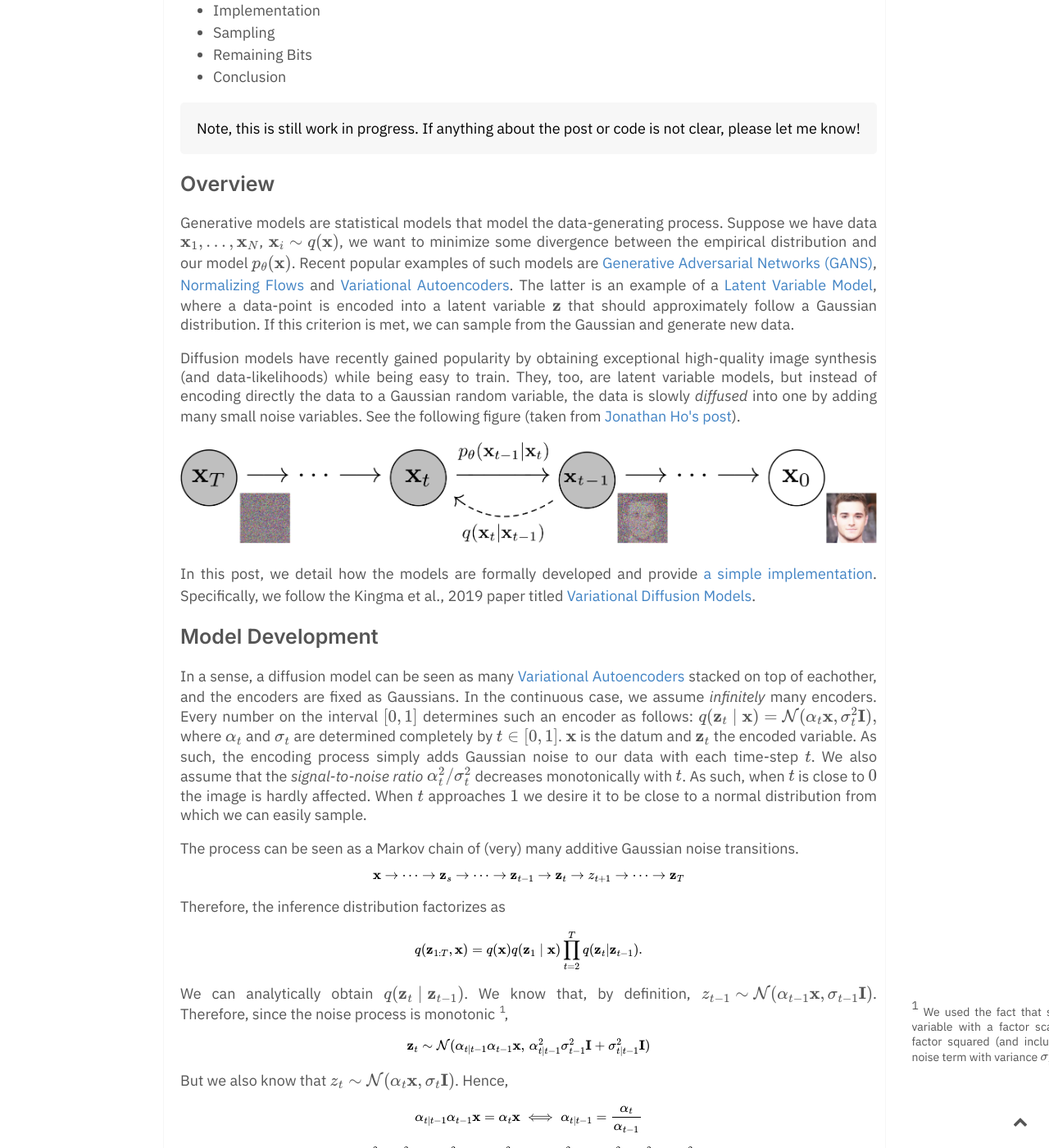
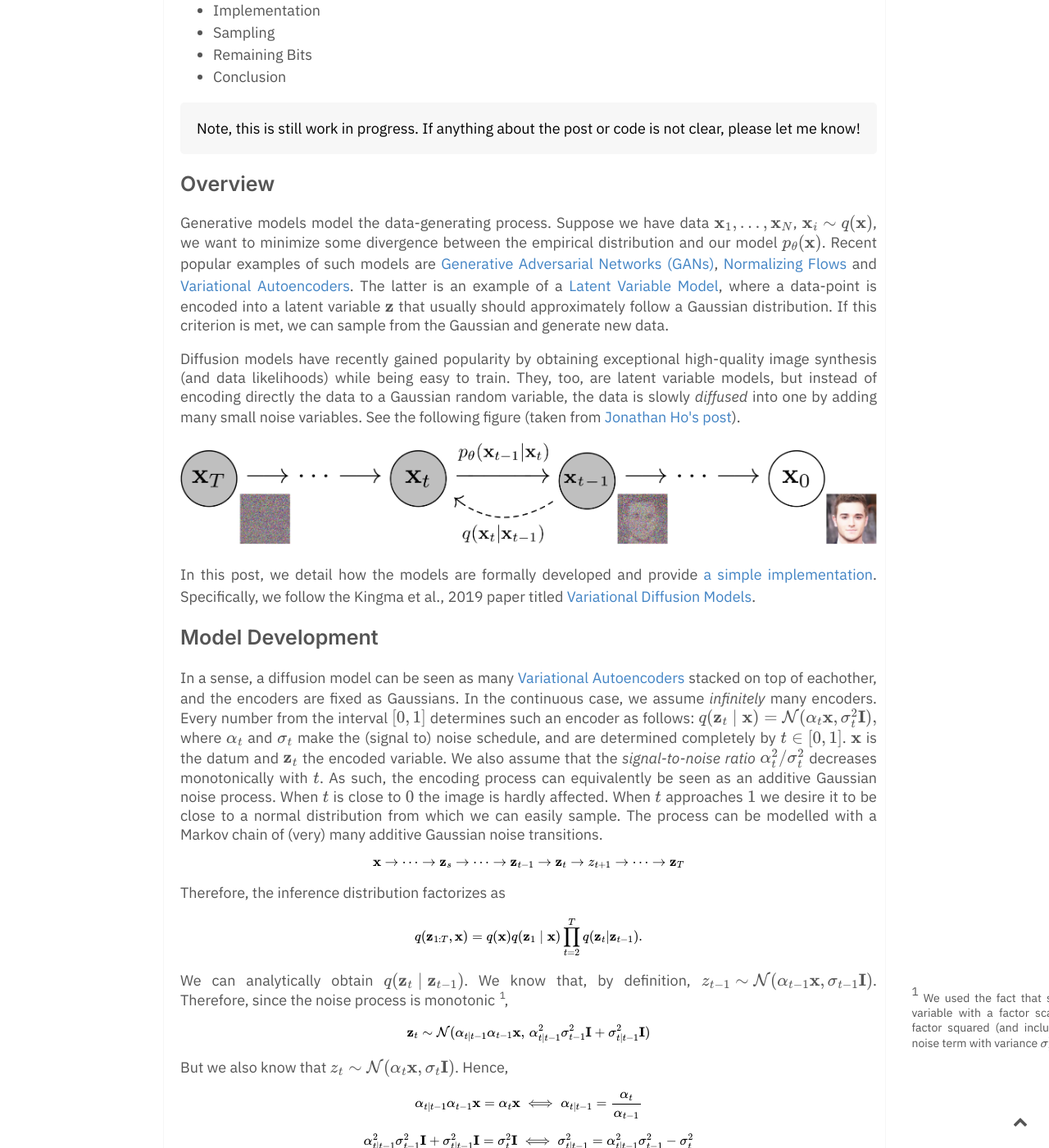
Before and after one commit to DavidRuhe/DavidRuhe.github.io, a Jekyll site: the page built from _notes/Variational Diffusion Models.md, in a window 1280 px wide and 1400 px high, scrolled down 583 px. Shown: the whole window at 82% size. Built offline with Jekyll 4.4.1, drawn with Linux system fonts in a browser that asks for light colours; formulas are drawn with MathJax 3; comment, search, counter and statistics services are not loaded; some of the changed text lies outside the part shown.

Commit message:
update blog

```diff
--- a/_notes/Variational Diffusion Models.md
+++ b/_notes/Variational Diffusion Models.md
@@ -7,21 +7,20 @@
 ---
 [[Note, this is still work in progress. If anything about the post or code is not clear, please let me know!::wrap]]
 ## Overview
-Generative models are statistical models that model the data-generating process. Suppose we have data $\{\mathbf x_1, \dots, \mathbf x_N\}$, $\mathbf x_i \sim q(\mathbf x)$, we want to minimize some divergence between the empirical distribution and our model $p_\theta(\mathbf x)$. Recent popular examples of such models are [Generative Adversarial Networks (GANS)](), [Normalizing Flows]() and [[Variational Autoencoder|Variational Autoencoders]]. The latter is an example of a [[Latent Variable Model]], where a data-point is encoded into a latent variable $\mathbf z$ that should approximately follow a Gaussian distribution. If this criterion is met, we can sample from the Gaussian and generate new data.
+Generative models model the data-generating process. Suppose we have data $\{\mathbf x_1, \dots, \mathbf x_N\}$, $\mathbf x_i \sim q(\mathbf x)$, we want to minimize some divergence between the empirical distribution and our model $p_\theta(\mathbf x)$. Recent popular examples of such models are [Generative Adversarial Networks (GANs)](), [Normalizing Flows]() and [[Variational Autoencoder|Variational Autoencoders]]. The latter is an example of a [[Latent Variable Model]], where a data-point is encoded into a latent variable $\mathbf z$ that usually should approximately follow a Gaussian distribution. If this criterion is met, we can sample from the Gaussian and generate new data.
 
-Diffusion models have recently gained popularity by obtaining exceptional high-quality image synthesis (and data-likelihoods) while being easy to train. They, too, are latent variable models, but instead of encoding directly the data to a Gaussian random variable, the data is slowly *diffused* into one by adding many small noise variables. See the following figure (taken from [Jonathan Ho's post](https://hojonathanho.github.io/diffusion/)).
+Diffusion models have recently gained popularity by obtaining exceptional high-quality image synthesis (and data likelihoods) while being easy to train. They, too, are latent variable models, but instead of encoding directly the data to a Gaussian random variable, the data is slowly *diffused* into one by adding many small noise variables. See the following figure (taken from [Jonathan Ho's post](https://hojonathanho.github.io/diffusion/)).
 
 ![Figure 1](/assets/img/pgm_diagram_xarrow.png)
 
-In this post, we detail how the models are formally developed and provide [a simple implementation](https://github.com/DavidRuhe/simple-variational-diffusion-models). Specifically, we follow the Kingma et al., 2019 paper titled [Variational Diffusion Models]().
+In this post, we detail how the models are formally developed and provide [a simple implementation](https://github.com/DavidRuhe/simple-variational-diffusion-models). Specifically, we follow the Kingma et al., 2019 paper titled [Variational Diffusion Models](https://arxiv.org/abs/2107.00630).
 
 
 ## Model Development
-In a sense, a diffusion model can be seen as many [[Variational Autoencoder|Variational Autoencoders]] stacked on top of eachother, and the encoders are fixed as Gaussians. In the continuous case, we assume *infinitely* many encoders. Every number on the interval $[0, 1]$ determines such an encoder as follows:
+In a sense, a diffusion model can be seen as many [[Variational Autoencoder|Variational Autoencoders]] stacked on top of eachother, and the encoders are fixed as Gaussians. In the continuous case, we assume *infinitely* many encoders. Every number from the interval $[0, 1]$ determines such an encoder as follows:
 $$q(\mathbf z_t \mid \mathbf x)=\mathcal{N}(\alpha_t \mathbf x, \sigma_t^2 \mathbf I),$$
-where $\alpha_t$ and $\sigma_t$ are determined completely by $t \in [0, 1]$. $\mathbf x$ is the datum and $\mathbf z_t$ the encoded variable. As such, the encoding process simply adds Gaussian noise to our data with each time-step $t$. We also assume that the *signal-to-noise ratio* $\alpha_t^2 / \sigma_t^2$ decreases monotonically with $t$. As such, when $t$ is close to $0$ the image is hardly affected. When $t$ approaches $1$ we desire it to be close to a normal distribution from which we can easily sample.
-
-The process can be seen as a Markov chain of (very) many additive Gaussian noise transitions.
+where $\alpha_t$ and $\sigma_t$ make the (signal to) noise schedule, and are determined completely by $t \in [0, 1]$. $\mathbf x$ is the datum and $\mathbf z_t$ the encoded variable.  We also assume that the *signal-to-noise ratio* $\alpha_t^2 / \sigma_t^2$ decreases monotonically with $t$. As such, the encoding process can equivalently be seen as an additive Gaussian noise process. When $t$ is close to $0$ the image is hardly affected. When $t$ approaches $1$ we desire it to be close to a normal distribution from which we can easily sample.
+The process can be modelled with a Markov chain of (very) many additive Gaussian noise transitions.
 
 $$\mathbf x \rightarrow \dots \rightarrow \mathbf z_s \rightarrow \dots \rightarrow \mathbf z_{t-1} \rightarrow \mathbf z_t \rightarrow z_{t+1} \rightarrow \dots \rightarrow \mathbf z_T$$
 
@@ -65,6 +70,7 @@
 \end{aligned}$$
 
 The second equality follows from Bayes' rule:
+
 $$q(\mathbf z_t \mid \mathbf z_{t-1}) \stackrel{\mathbf z_t \perp\!\!\perp \mathbf x \mid \mathbf z_{t-1}}{=} q(\mathbf z_t \mid \mathbf z_{t-1}, \mathbf x) = q(\mathbf z_{t-1} \mid \mathbf z_t, \mathbf x) \cdot \frac{q(\mathbf z_t \mid \mathbf x)}{q(\mathbf z_{t-1} \mid x)}.$$
 
 The third equality follows from how many terms $q(\mathbf z_t \mid \mathbf x)$ and $q(\mathbf z_{t-1} \mid \mathbf x)$ cancel with each-other in the summation and with $q(\mathbf z_1 \mid \mathbf x)$ that was in front of it. Only $q(\mathbf z_T \mid \mathbf x)$ remains.
```
Also changed, not shown: other parts of _notes/Variational Diffusion Models.md (+9 -3 lines).
